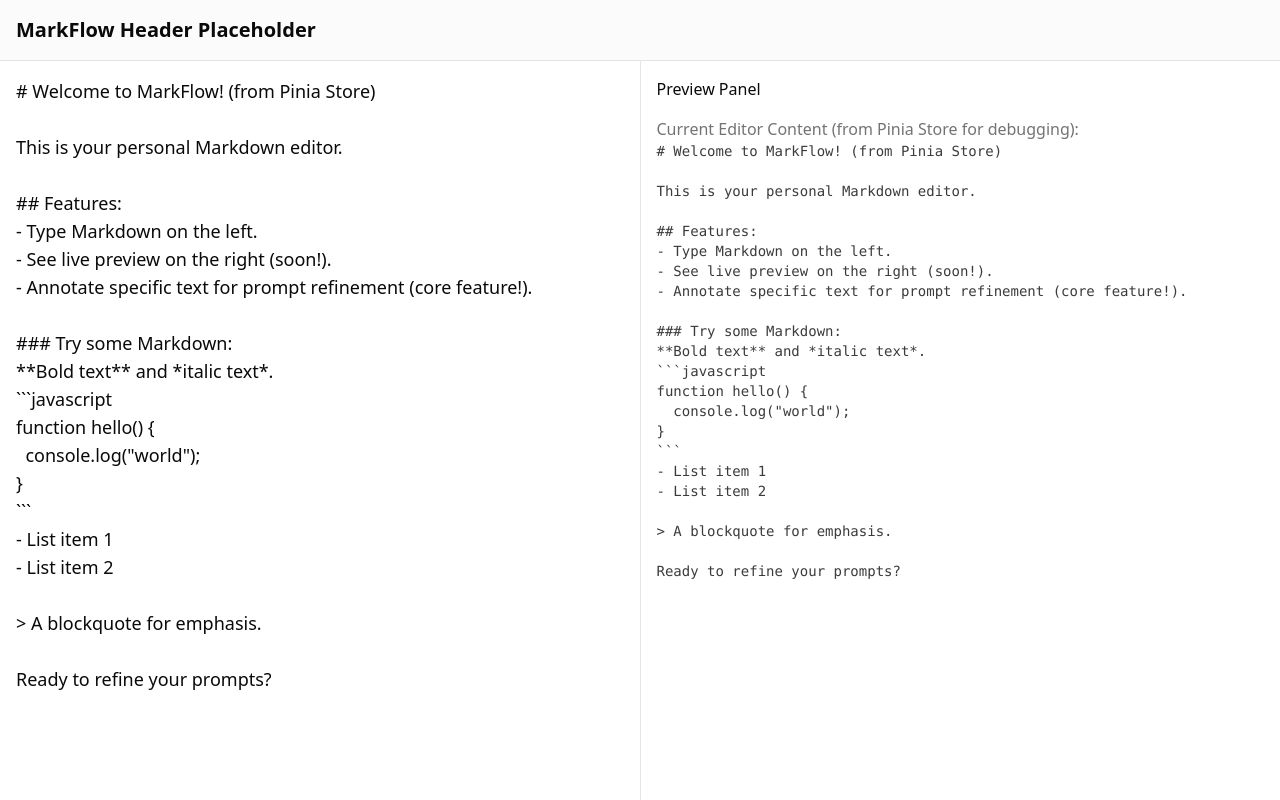
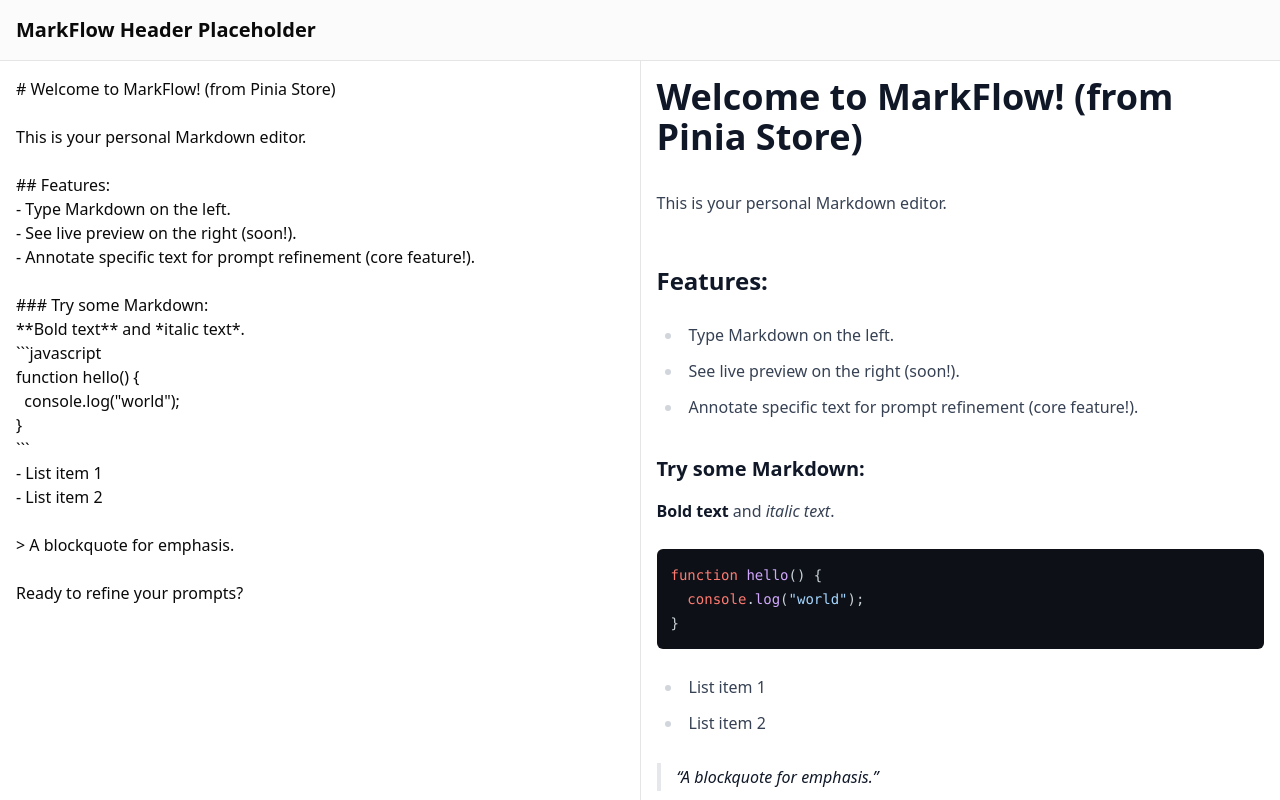
Before and after one commit to oggnimodd/markflow, a Nuxt app: page / in a window 1280 px wide. Built offline with nearby package versions, Linux system fonts and the light colour scheme.

Commit message:
feat: Implement markdown editor and live preview with parsing library

```diff
--- /dev/null
+++ b/assets/css/code-block.css
@@ -0,0 +1,4 @@
+/* Remove paddings and backgrounds from pre */
+.prose pre {
+  @apply p-0 bg-transparent;
+}
--- a/assets/css/main.css
+++ b/assets/css/main.css
@@ -1,5 +1,7 @@
 @import "tailwindcss";
+@plugin "@tailwindcss/typography";
 @import "tw-animate-css";
+@import "./code-block.css";
 
 @custom-variant dark (&:is(.dark *));
 
--- a/components/editor/MarkdownEditor.vue
+++ b/components/editor/MarkdownEditor.vue
@@ -13,7 +13,7 @@ const editorContent = computed({
   <textarea
     v-model="editorContent"
     placeholder="Start typing your Markdown here..."
-    class="block h-full w-full resize-none border-none bg-transparent p-0 text-lg focus:ring-0 focus:outline-none"
+    class="block h-full w-full resize-none border-none bg-transparent p-0 focus:ring-0 focus:outline-none"
     spellcheck="false"
   ></textarea>
 </template>
--- /dev/null
+++ b/components/editor/MarkdownPreview.vue
@@ -0,0 +1,45 @@
+<script setup lang="ts">
+import MarkdownIt from "markdown-it";
+import hljs from "highlight.js";
+import "highlight.js/styles/github-dark.css";
+
+import vue from "highlight.js/lib/languages/xml";
+
+hljs.registerLanguage("vue", vue);
+
+const documentStore = useDocumentStore();
+
+const md: MarkdownIt = new MarkdownIt({
+  html: true,
+  linkify: true,
+  typographer: true,
+  breaks: true,
+  highlight: function (str: string, lang: string): string {
+    if (lang && hljs.getLanguage(lang)) {
+      try {
+        return (
+          '<pre><code class="hljs">' +
+          hljs.highlight(str, { language: lang, ignoreIllegals: true }).value +
+          "</code></pre>"
+        );
+      } catch (_) {
+        console.error(`Highlight.js failed to highlight language: ${lang}`);
+      }
+    }
+    return (
+      '<pre><code class="hljs">' + md.utils.escapeHtml(str) + "</code></pre>"
+    );
+  },
+});
+
+const renderedHtml = computed(() => {
+  if (!documentStore.markdownContent) {
+    return '<p class="text-muted-foreground">Start typing Markdown in the editor to see a live preview.</p>';
+  }
+  return md.render(documentStore.markdownContent);
+});
+</script>
+
+<template>
+  <div class="prose dark:prose-invert max-w-none" v-html="renderedHtml"></div>
+</template>
--- a/package.json
+++ b/package.json
@@ -14,10 +14,13 @@
   },
   "dependencies": {
     "@pinia/nuxt": "^0.11.0",
+    "@types/markdown-it": "^14.1.2",
     "@vueuse/core": "^13.2.0",
     "class-variance-authority": "^0.7.1",
     "clsx": "^2.1.1",
+    "highlight.js": "^11.11.1",
     "lucide-vue-next": "^0.511.0",
+    "markdown-it": "^14.1.0",
     "nuxt": "^3.17.4",
     "pinia": "^3.0.2",
     "reka-ui": "^2.2.1",
@@ -32,6 +35,7 @@
     "@iconify-json/radix-icons": "^1.2.2",
     "@iconify/vue": "^5.0.0",
     "@nuxtjs/color-mode": "^3.5.2",
+    "@tailwindcss/typography": "^0.5.16",
     "@tailwindcss/vite": "^4.1.7",
     "husky": "^9.1.7",
     "prettier": "^3.5.3",
--- a/pages/index.vue
+++ b/pages/index.vue
@@ -1,7 +1,3 @@
-<script setup lang="ts">
-const documentStore = useDocumentStore();
-</script>
-
 <template>
   <div class="bg-background text-foreground flex h-screen flex-col">
     <header class="bg-muted/40 border-border shrink-0 border-b p-4 shadow-sm">
@@ -16,13 +12,7 @@ const documentStore = useDocumentStore();
       <div class="bg-border w-px shrink-0"></div>
 
       <div class="bg-card text-card-foreground flex-1 overflow-y-auto p-4">
-        Preview Panel
-        <p class="text-muted-foreground mt-4">
-          Current Editor Content (from Pinia Store for debugging):
-        </p>
-        <pre class="text-foreground/80 text-sm whitespace-pre-wrap">{{
-          documentStore.markdownContent
-        }}</pre>
+        <EditorMarkdownPreview />
       </div>
     </main>
   </div>
```
Also changed, not shown: 2 other files (tests, documents, lock files or other folders).
